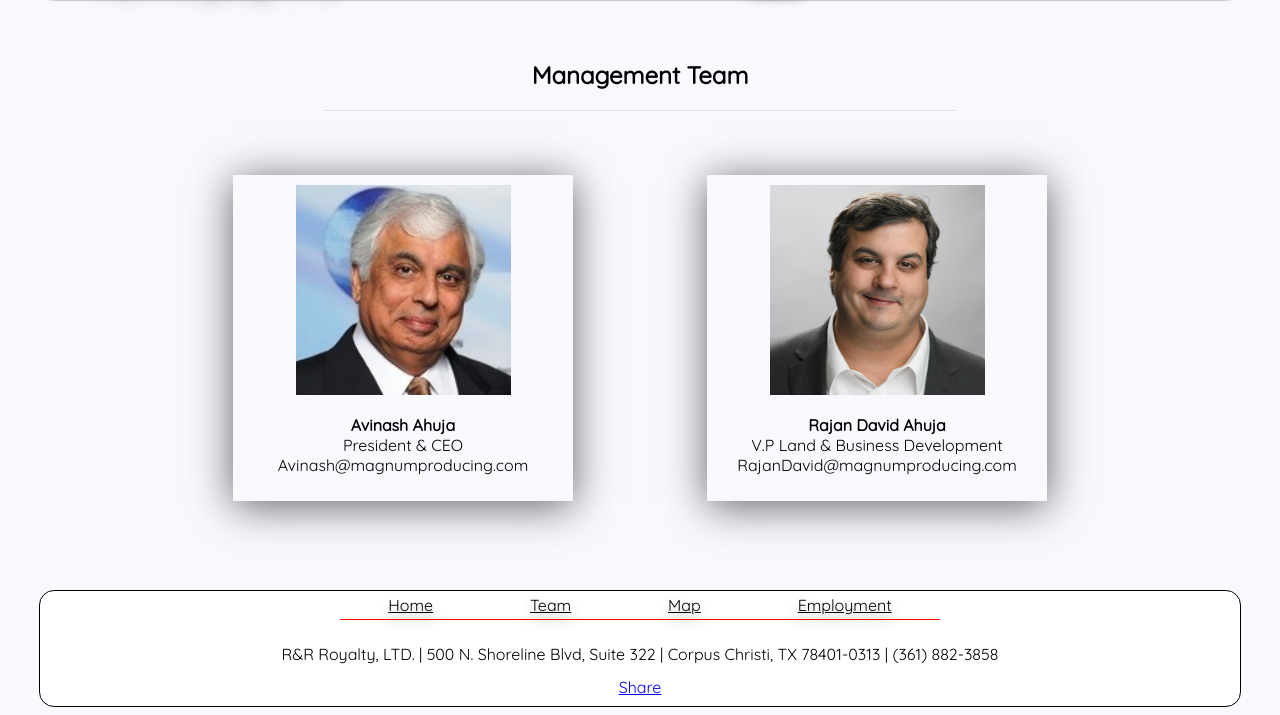
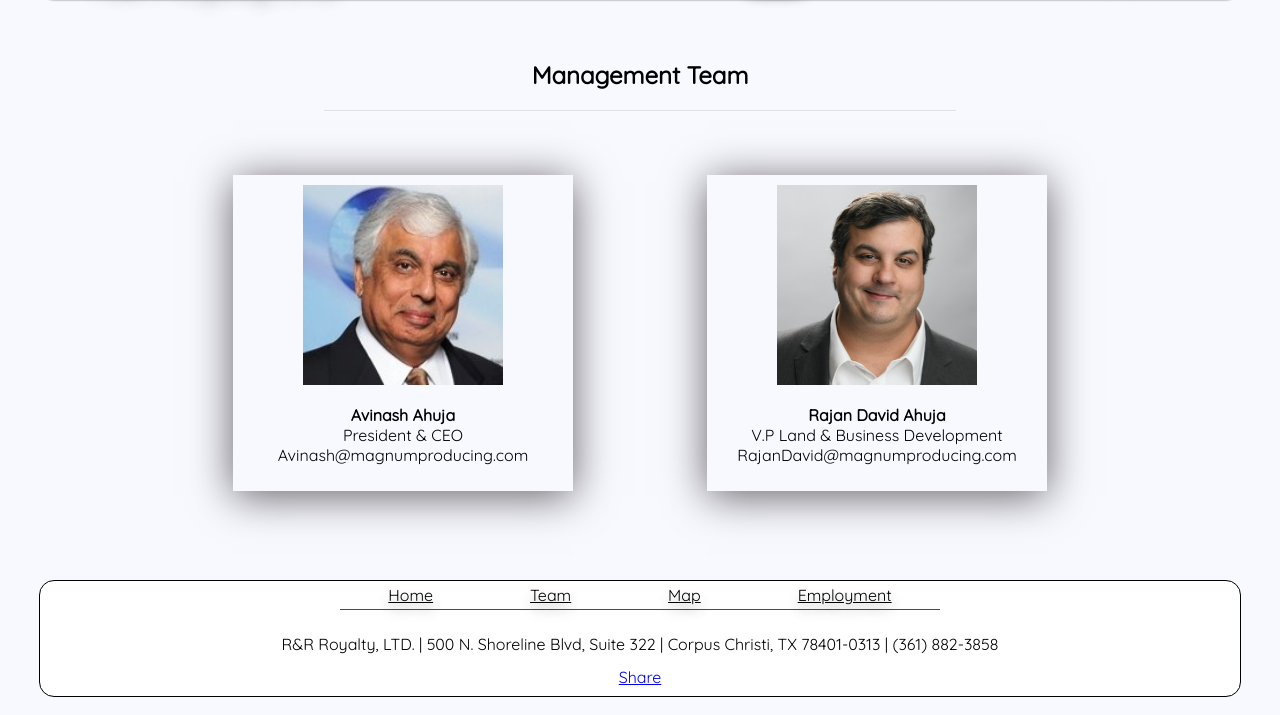
Before and after one commit to mishaun/mishaun.github.io, a plain HTML site: page RR_Royalty/team.html in a window 1280 px wide. Shown: the part 155-870 px from the top of the page. Drawn offline with Linux system fonts and the light colour scheme.

Commit message:
Reupload

```diff
--- a/RR_Royalty/main.css
+++ b/RR_Royalty/main.css
@@ -244,8 +244,8 @@ section.teampics{
 }
 
 .teampics img{
-    width: 215px;
-    height: 210px;
+    width: 200px;
+    height: 200px;
 }
 
 .teampics div{
```
Also changed, not shown: 1 other file.
